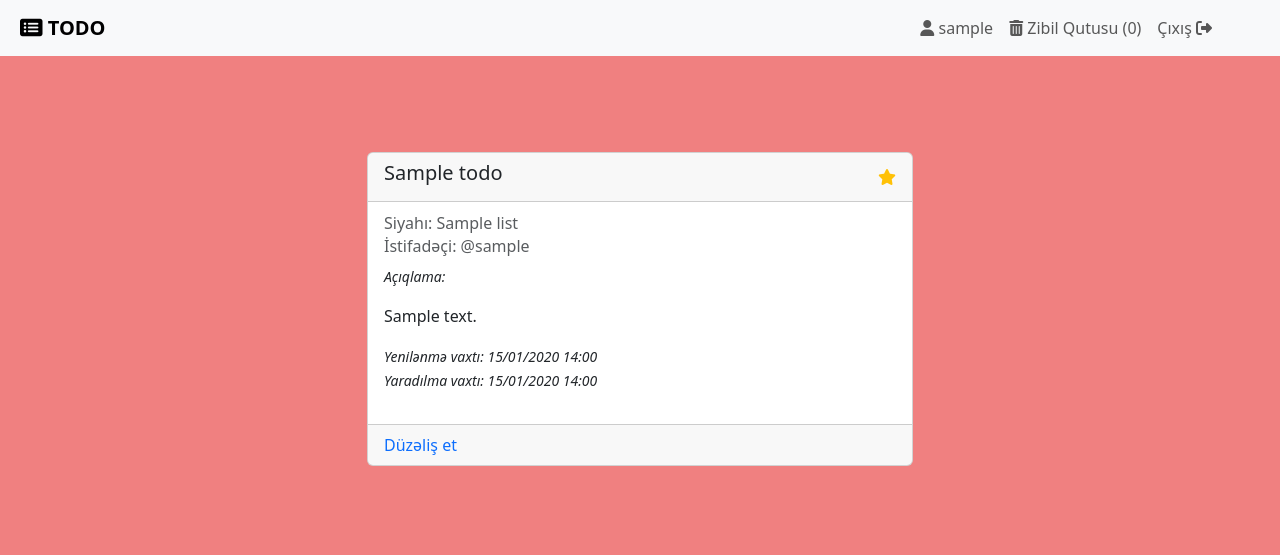
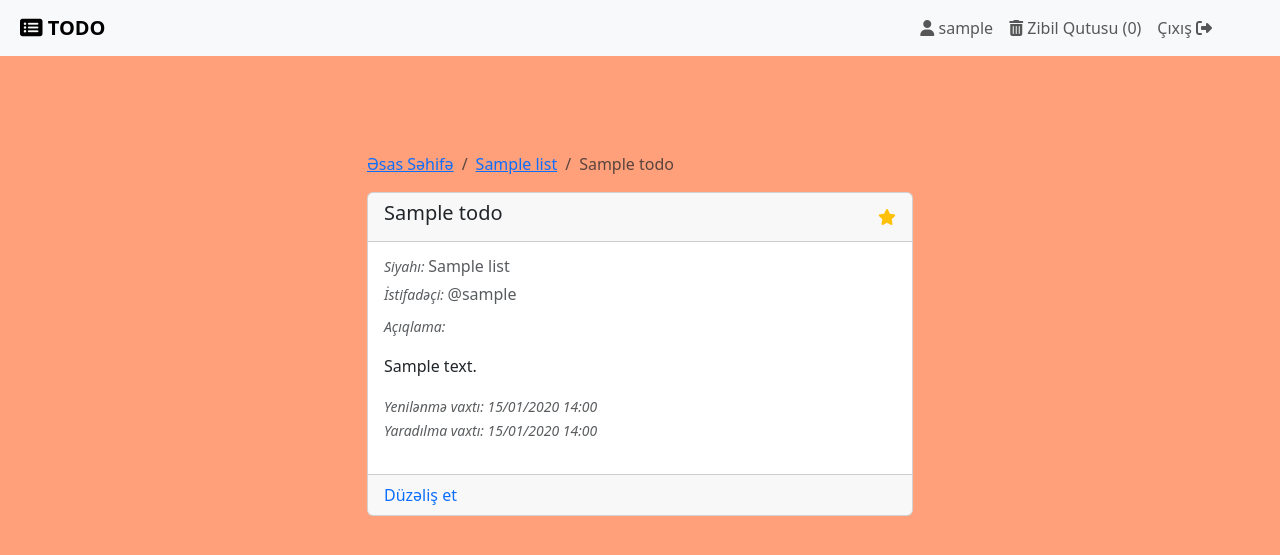
Before and after one commit to Jeihunn/django-todo, a Django app: a page that uses todo/templates/todo/detail.html in a window 1280 px wide. Shown: the top 555 px of the page. Run offline with Django 4.2, Linux system fonts and the light colour scheme; a user stored in the database is signed in; tables that the repository leaves empty hold one stand-in row (values such as "Sample post"); some libraries are stand-ins or nearby versions.

Commit message:
minor corrections 2

```diff
--- a/account/templates/account/login.html
+++ b/account/templates/account/login.html
@@ -1,8 +1,11 @@
 {% extends 'base/base.html' %}
+
+
 
 {% block page_title %}
 <title>TODO - Giriş</title>
 {% endblock page_title %}
+
 
 {% block content %}
 <div class="container mt-5">
--- a/account/templates/account/register.html
+++ b/account/templates/account/register.html
@@ -1,8 +1,11 @@
 {% extends 'base/base.html' %}
+
+
 
 {% block page_title %}
 <title>TODO - Qeydiyyat</title>
 {% endblock page_title %}
+
 
 {% block content %}
 <div class="container mt-5">
--- a/todo/admin.py
+++ b/todo/admin.py
@@ -8,14 +8,18 @@ class ListAdmin(admin.ModelAdmin):
                     "user", "is_active", "slug"]
     list_editable = ["is_active"]
     list_display_links = ["id", "title"]
+    search_fields= ["title"]
+    list_filter = ["is_active", "user"]
 
 
 @admin.register(Todo)
 class TodoAdmin(admin.ModelAdmin):
     list_display = ["id", "title", "updated_at", "created_at",
-                    "is_active", "is_completed", "is_deleted", "slug", "list", "user"]
+                    "is_active", "is_completed", "is_deleted", "user", "list", "slug"]
     list_editable = ["is_active", "is_completed", "is_deleted"]
     list_display_links = ["id", "title"]
+    search_fields= ["title"]
+    list_filter = ["is_active", "is_completed", "is_deleted", "user", "list"]
 
 
 @admin.register(Favorite)
--- a/todo/templates/todo/detail.html
+++ b/todo/templates/todo/detail.html
@@ -4,7 +4,7 @@
 {% block css %}
 <style>
   body {
-    background-color: lightcoral;
+    background-color: lightsalmon;
   }
 </style>
 {% endblock css %}
@@ -18,7 +18,18 @@
     <div class="mt-5">
         <div class="row d-flex justify-content-center mt-5">
             <div class="col-10 col-md-6">
-                <div class="card mt-5">
+
+                <!-- Breadcrumb -->
+                <nav class="mt-5" aria-label="breadcrumb">
+                    <ol class="breadcrumb">
+                      <li class="breadcrumb-item"><a href="/">Əsas Səhifə</a></li>
+                      <li class="breadcrumb-item"><a href="{% url 'todo:todo_view' todo_list.slug %}">{{ todo_list.title }}</a></li>
+                      <li class="breadcrumb-item active">{{ todo.title }}</li>
+                    </ol>
+                </nav>
+                <!-- END Breadcrumb -->
+
+                <div class="card">
                     <div class="card-header d-flex justify-content-between align-items-center">
                         <h5 class="card-title text-truncate text-wrap">{{ todo.title }}</h5>
                         {% if is_favorite %}
@@ -32,15 +43,21 @@
                         {% endif %}
                     </div>
                     <div class="card-body">
-                        <h6 class="card-subtitle mb-2 text-body-secondary">Siyahı: {{ todo.list }}</h6>
-                        <h6 class="card-subtitle mb-2 text-body-secondary">İstifadəçi: @{{ todo.user }}</h6>
+                        <p class="card-subtitle mb-2 text-body-secondary">
+                            <small class="fst-italic text-muted">Siyahı: </small>
+                            <span class="h6">{{ todo.list }}</span>
+                        </p>
+                        <p class="card-subtitle mb-2 text-body-secondary">
+                            <small class="fst-italic text-muted">İstifadəçi: </small>
+                            <span class="h6">@{{ todo.user }}</span>
+                        </p>
                         <p class="card-text">
-                            <small class="fst-italic"><span>Açıqlama:</span></small>
+                            <small class="fst-italic text-muted"><span>Açıqlama:</span></small>
                             <p>{{ todo.description }}</p>
                         </p>
                         <div>
-                            <p class="fst-italic m-0"><small>Yenilənmə vaxtı: {{ todo.updated_at|date:"d/m/Y H:i" }}</small></p>
-                            <p class="fst-italic"><small>Yaradılma vaxtı: {{ todo.created_at|date:"d/m/Y H:i" }}</small></p>
+                            <p class="fst-italic text-muted m-0"><small>Yenilənmə vaxtı: {{ todo.updated_at|date:"d/m/Y H:i" }}</small></p>
+                            <p class="fst-italic text-muted"><small>Yaradılma vaxtı: {{ todo.created_at|date:"d/m/Y H:i" }}</small></p>
                         </div>
                     </div>
                     <div class="card-footer">
--- a/todo/templates/todo/list.html
+++ b/todo/templates/todo/list.html
@@ -4,7 +4,7 @@
 {% block css %}
 <style>
   body {
-    background-color: lightcoral;
+    background-color: lightsalmon;
   }
 </style>
 {% endblock css %}
--- a/todo/templates/todo/trash.html
+++ b/todo/templates/todo/trash.html
@@ -4,7 +4,7 @@
 {% block css %}
 <style>
   body {
-    background-color: lightcoral;
+    background-color: lightsalmon;
   }
 </style>
 {% endblock css %}
```
Also changed, not shown: todo/templates/todo/todo.html (+4 -4 lines), todo/templates/todo/update.html (+14 -3 lines).
